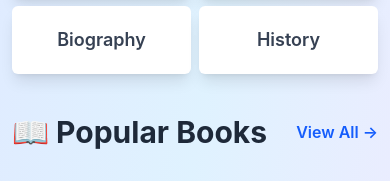
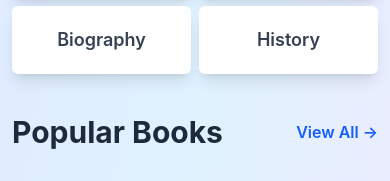
Before and after one commit to siddhantsaigaonkar/bookhub-library, a React (Vite) app: page / in a window 390 px wide. Shown: the part 1037-1218 px from the top of the page. Built offline with nearby package versions, Linux system fonts and the light colour scheme.

Commit message:
style: improve Home page responsiveness

```diff
--- a/src/pages/Home.jsx
+++ b/src/pages/Home.jsx
@@ -108,7 +108,7 @@ const popularBooks = books.filter((book) => book.rating >= 4);
       {/* Popular Books */}
       <section>
         <div className="flex items-center justify-between mb-8">
-          <h2 className="text-3xl font-bold text-gray-800">📖 Popular Books</h2>
+          <h2 className="text-3xl font-bold text-gray-800">Popular Books</h2>
 
           <Link
             to="/browse-books"
```
